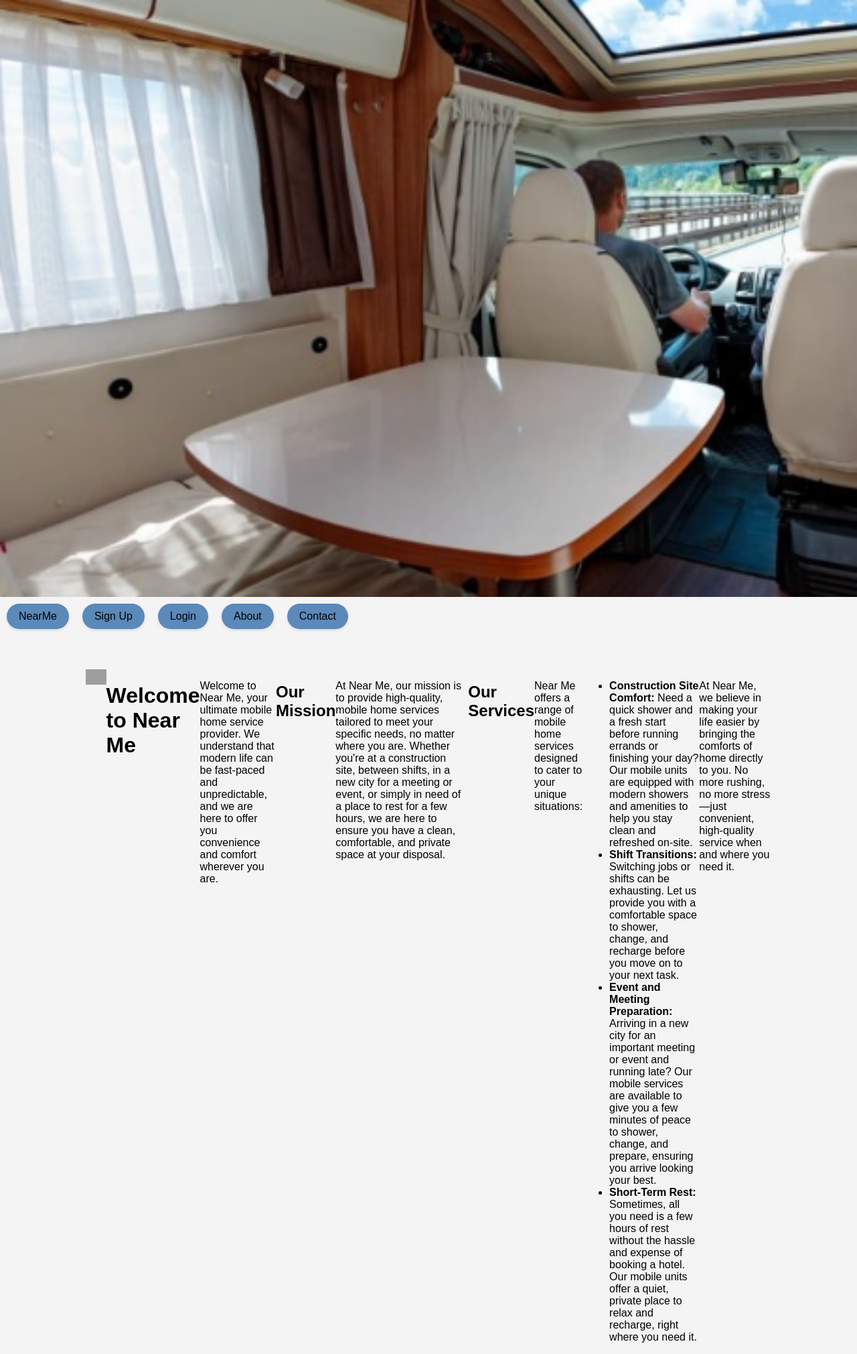
After one commit to dniyomukiza/nearme, a Flask app: page /about in a window 1280 px wide. The commit adds this page. Shown: the whole page at 67% size. Run offline with Flask 3, Linux system fonts and the light colour scheme; grey boxes are pictures that could not be loaded.

Commit message:
add about route

```diff
--- a/nearme/routes.py
+++ b/nearme/routes.py
@@ -225,3 +225,7 @@ def contact():
         flash("We will get back to you shortly!")
         return redirect(url_for('main.home'))
     return render_template("contact.html",form=form)
+
+@main.route('/about')
+def about():
+    return render_template('about.html')
--- /dev/null
+++ b/nearme/templates/about.html
@@ -0,0 +1,23 @@
+{% extends "parent.html" %}
+
+{% block content %}
+<div style="text-align: center;">
+    <img src="{{ url_for('static', filename='image.png') }}" alt="Near Me" style="max-width: 100%; height: auto;">
+</div>
+<h1>Welcome to Near Me</h1>
+<p>Welcome to Near Me, your ultimate mobile home service provider. We understand that modern life can be fast-paced and unpredictable, and we are here to offer you convenience and comfort wherever you are.</p>
+
+<h2>Our Mission</h2>
+<p>At Near Me, our mission is to provide high-quality, mobile home services tailored to meet your specific needs, no matter where you are. Whether you're at a construction site, between shifts, in a new city for a meeting or event, or simply in need of a place to rest for a few hours, we are here to ensure you have a clean, comfortable, and private space at your disposal.</p>
+
+<h2>Our Services</h2>
+<p>Near Me offers a range of mobile home services designed to cater to your unique situations:</p>
+<ul>
+    <li><strong>Construction Site Comfort:</strong> Need a quick shower and a fresh start before running errands or finishing your day? Our mobile units are equipped with modern showers and amenities to help you stay clean and refreshed on-site.</li>
+    <li><strong>Shift Transitions:</strong> Switching jobs or shifts can be exhausting. Let us provide you with a comfortable space to shower, change, and recharge before you move on to your next task.</li>
+    <li><strong>Event and Meeting Preparation:</strong> Arriving in a new city for an important meeting or event and running late? Our mobile services are available to give you a few minutes of peace to shower, change, and prepare, ensuring you arrive looking your best.</li>
+    <li><strong>Short-Term Rest:</strong> Sometimes, all you need is a few hours of rest without the hassle and expense of booking a hotel. Our mobile units offer a quiet, private place to relax and recharge, right where you need it.</li>
+</ul>
+
+<p>At Near Me, we believe in making your life easier by bringing the comforts of home directly to you. No more rushing, no more stress—just convenient, high-quality service when and where you need it.</p>
+{% endblock %}
--- a/nearme/templates/parent.html
+++ b/nearme/templates/parent.html
@@ -16,7 +16,7 @@
                 <a href="{{ url_for('main.login') }}">Login</a>
             </div>
             <div class="right">
-                <a href="#about">About</a>
+                <a href="{{ url_for('main.about') }}">About</a>
                 <a href="{{ url_for('main.contact') }}">Contact</a>
             </div>
         </nav>
```
